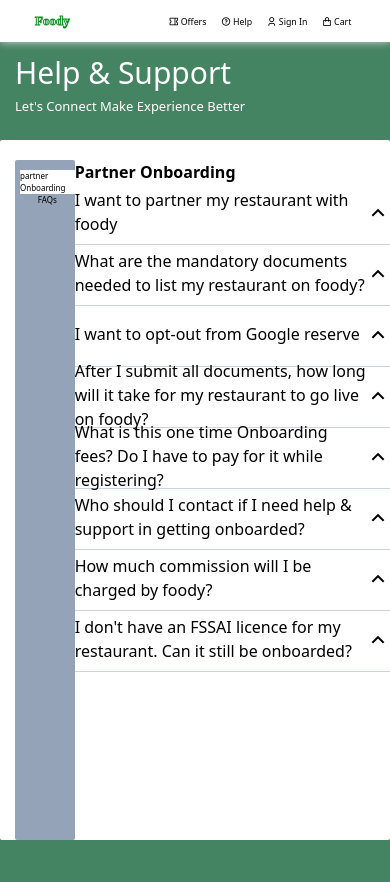
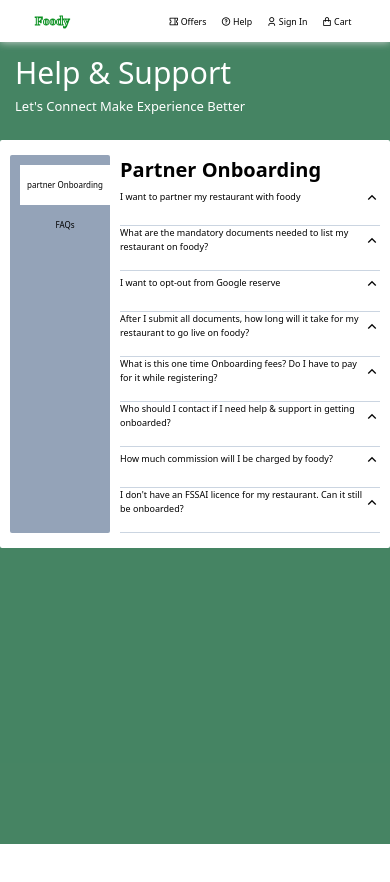
Before and after one commit to anku909/foody-web, a React (Vite) app: page /help in a window 390 px wide. Shown: the top 882 px of the page. After the commit the page ends 844 px from the top, so only its background shows below. Built offline with nearby package versions, Linux system fonts and the light colour scheme.

Commit message:
responsive fixing

```diff
--- a/src/components/AccordionHelp.jsx
+++ b/src/components/AccordionHelp.jsx
@@ -3,22 +3,23 @@ import React, { useState } from "react";
 function PartnerAccordion({ title, description, hyperLinkText, options }) {
   const [toggle, setToggle] = useState(false);
   const documentLines = description?.split("\n");
-  console.log(description);
   function handleToggle() {
     setToggle(!toggle);
   }
 
   return (
     <div>
-      <div className="accordion-div w-full ">
+      <div className="accordion-div xl:w-full ">
         <div
           onClick={handleToggle}
-          className="query-1 w-full h-8 mt-3 flex items-center justify-between mb-4 bg-white"
+          className="query-1 w-full xl:h-8 xl:mt-3 flex items-center justify-between xl:mb-4 bg-white"
         >
-          <div className=" text-base font-medium ">{title}</div>
+          <div className="title text-base font-medium cursor-pointer">
+            {title}
+          </div>
           <div
             onClick={handleToggle}
-            className="button cursor-pointer text-2xl"
+            className="button cursor-pointer xl:text-2xl"
           >
             {toggle ? (
               <i class="ri-arrow-down-s-line"></i>
@@ -28,7 +29,7 @@ function PartnerAccordion({ title, description, hyperLinkText, options }) {
           </div>
         </div>
         {toggle && (
-          <div className="more-text-on-click-section w-full mb-2 ">
+          <div className="more-text-on-click-section w-full xl:mb-2 ">
             <h5 className="text-green-800 font-semibold cursor-pointer">
               {hyperLinkText}
             </h5>
@@ -38,11 +39,11 @@ function PartnerAccordion({ title, description, hyperLinkText, options }) {
               </p>
             ))}
             {options ? (
-              <div className="mt-2">
-                <button className="px-3 py-[4px] border-2 border-orange-500 mt-3 rounded-sm ">
+              <div className=" options xl:mt-2">
+                <button className="xl:px-3 xl:py-[4px] border-2 border-orange-500 xl:mt-3 rounded-sm ">
                   Send An Mail
                 </button>
-                <p className="text-[10px] pt-1 opacity-70 ">
+                <p className="xl:text-[10px] xl:pt-1 opacity-70 ">
                   We will revert within 24-48 hrs
                 </p>
               </div>
--- a/src/components/Help.jsx
+++ b/src/components/Help.jsx
@@ -17,7 +17,7 @@ function Help() {
 
   return (
     <>
-      <div className="help-comp w-full min-h-[120vh] bg-[#0a5d31c1] xl:px-80 xl:pt-14">
+      <div className="help-comp w-full xl:min-h-[120vh] bg-[#0a5d31c1] xl:px-80 xl:pt-14">
         <div className="help-comp-heading w-full h-[140px] xl:mt-[50px] flex flex-col justify-start xl:px-20">
           <h3 className="heading-text font-medium xl:text-5xl text-white xl:pt-5">
             Help & Support
@@ -26,12 +26,12 @@ function Help() {
             Let's Connect Make Experience Better
           </p>
         </div>
-        <div className="help-body-container  w-full min-h-[700px] bg-white rounded-sm xl:px-12 xl:py-16 flex">
+        <div className="help-body-container  w-full xl:min-h-[700px] bg-white rounded-sm xl:px-12 xl:py-16 flex">
           <div
             className={`categories-section sticky bg-slate-400 xl:w-72 xl:min-h-[550px] rounded-sm xl:pl-6 xl:py-10 flex flex-col items-start`}
           >
             <div
-              className={`inside-div w-full xl:min-h-[65px] flex justify-center items-center p ${
+              className={`inside-div w-full xl:min-h-[65px] flex justify-center items-center ${
                 partnerToggle ? "bg-white" : ""
               }`}
             >
@@ -43,7 +43,7 @@ function Help() {
               </h4>
             </div>
             <div
-              className={`inside-div w-full xl:min-h-[65px]  flex justify-center items-center ${
+              className={`inside-div xl:w-full xl:min-h-[65px]  flex justify-center items-center ${
                 faqsToggle ? "bg-white" : ""
               }`}
             >
@@ -55,7 +55,7 @@ function Help() {
               </h4>
             </div>
           </div>
-          <div className="suggestion-helps w-full  xl:min-h-[550px] xl:px-10 xl:py-14 ">
+          <div className="suggestion-helps xl:w-full  xl:min-h-[550px] xl:px-10 xl:py-14 ">
             {partnerToggle ? (
               <h3 className="font-semibold xl:text-2xl">Partner Onboarding</h3>
             ) : (
--- a/src/sass/style.css
+++ b/src/sass/style.css
@@ -1014,7 +1014,7 @@
 @media screen and (max-width: 460px) {
   .help-comp {
     width: 100%;
-    min-height: 200vh;
+    min-height: 100vh;
     padding: 50px, 20px;
   }
 }
@@ -1036,29 +1036,85 @@
 }
 @media screen and (max-width: 460px) {
   .help-comp .help-body-container {
-    padding-left: 15px;
-    padding-top: 20px;
+    width: 100%;
+    display: flex;
+    gap: 10px;
+    padding: 15px 10px;
   }
 }
 @media screen and (max-width: 460px) {
   .help-comp .help-body-container .categories-section {
-    width: 70px;
-    min-height: 600px;
+    width: 100px;
     padding-top: 10px;
-    padding-left: 5px;
+  }
+}
+@media screen and (max-width: 460px) {
+  .help-comp .help-body-container .categories-section .inside-div {
+    width: 90px;
+    height: 40px;
+    margin-left: 10px;
   }
 }
 @media screen and (max-width: 460px) {
   .help-comp .help-body-container .categories-section .inside-div h4 {
     font-size: 8px;
-    text-wrap: wrap;
+  }
+}
+@media screen and (max-width: 460px) {
+  .help-comp .help-body-container .suggestion-helps {
+    width: 80%;
+  }
+}
+@media screen and (max-width: 460px) {
+  .help-comp .help-body-container .suggestion-helps h3 {
+    font-size: 20px;
+  }
+}
+
+@media screen and (max-width: 460px) {
+  .accordion-div {
+    width: 100%;
+  }
+}
+@media screen and (max-width: 460px) {
+  .accordion-div .query-1 .title {
+    font-size: 9px;
+    font-weight: 400;
+    line-height: 14px;
+  }
+}
+@media screen and (max-width: 460px) {
+  .accordion-div .more-text-on-click-section {
+    background-color: white;
+  }
+}
+@media screen and (max-width: 460px) and (max-width: 460px) {
+  .accordion-div .more-text-on-click-section h5 {
+    font-size: 12px;
+  }
+}
+@media screen and (max-width: 460px) {
+  .accordion-div .more-text-on-click-section p {
+    font-size: 8px;
+    margin-top: 5px;
+  }
+}
+@media screen and (max-width: 460px) and (max-width: 460px) {
+  .accordion-div .more-text-on-click-section .options button {
+    font-size: 10px;
+    padding: 2px 6px;
+  }
+}
+@media screen and (max-width: 460px) and (max-width: 460px) {
+  .accordion-div .more-text-on-click-section .options p {
+    font-size: 6px;
   }
 }
 
 @media screen and (max-width: 460px) {
   .signIn {
     width: 100%;
-    height: 70vh;
+    height: 100vh;
   }
 }
 @media screen and (max-width: 460px) {
@@ -1070,32 +1126,54 @@
     top: 50%;
   }
 }
+@media screen and (max-width: 460px) and (max-width: 460px) {
+  .signIn .whiteArea {
+    top: 50%;
+    left: 50%;
+    width: 80%;
+    height: 50vh;
+    transform: translate(-50%, -50%);
+    border-radius: 15px;
+    padding: 10px 40px;
+  }
+}
 @media screen and (max-width: 460px) {
   .signIn .whiteArea .close-btn-container {
-    width: 50%;
-    position: absolute;
-    left: 150px;
-    height: 30px;
+    width: 10%;
+    height: 40px;
   }
 }
 @media screen and (max-width: 460px) {
   .signIn .whiteArea .close-btn-container button {
-    font-size: 23px;
-    padding-top: 0;
+    margin-left: -6px;
+    margin-top: 2px;
+  }
+}
+@media screen and (max-width: 460px) {
+  .signIn .whiteArea .close-btn-container button i {
+    font-size: 40px;
+    margin-top: 0;
+  }
+}
+@media screen and (max-width: 460px) {
+  .signIn .whiteArea .signIn-signUp-container {
+    width: 100%;
+    height: 85%;
   }
 }
 @media screen and (max-width: 460px) and (max-width: 460px) {
   .signIn .whiteArea .signIn-signUp-container .heading-container {
-    width: 60%;
-    height: 60px;
+    width: 100%;
+    height: 120px;
+    padding-right: 10px;
   }
 }
 @media screen and (max-width: 460px) and (max-width: 460px) {
   .signIn .whiteArea .signIn-signUp-container .heading-container .heading-txt h4 {
-    font-size: 20px;
+    font-size: 30px;
   }
   .signIn .whiteArea .signIn-signUp-container .heading-container .heading-txt p {
-    font-size: 6px;
+    font-size: 11px;
     margin-top: 0px;
   }
 }
@@ -1103,12 +1181,12 @@
   .signIn .whiteArea .signIn-signUp-container .heading-container .heading-txt .line {
     width: 14px;
     height: 1px;
-    margin-top: 4px;
+    margin-top: 10px;
   }
 }
 @media screen and (max-width: 460px) and (max-width: 460px) {
   .signIn .whiteArea .signIn-signUp-container .heading-container img {
-    width: 55px;
+    width: 120px;
   }
 }
 @media screen and (max-width: 460px) and (max-width: 460px) {
@@ -1118,41 +1196,41 @@
 }
 @media screen and (max-width: 460px) and (max-width: 460px) and (max-width: 460px) {
   .signIn .whiteArea .signIn-signUp-container .login-function .input-box {
-    width: 130px;
-    height: 30px;
+    width: 95%;
+    height: 60px;
   }
 }
 @media screen and (max-width: 460px) and (max-width: 460px) and (max-width: 460px) {
   .signIn .whiteArea .signIn-signUp-container .login-function .input-box input {
-    width: 110px;
-    height: 15px;
+    width: 90%;
+    height: 60%;
     margin-left: 15px;
-    margin-top: 10px;
+    margin-top: 23px;
   }
 }
 @media screen and (max-width: 460px) and (max-width: 460px) and (max-width: 460px) {
   .signIn .whiteArea .signIn-signUp-container .login-function .input-box label {
-    font-size: 6px;
-    top: -2px;
+    font-size: 14px;
+    top: 5px;
     left: 15px;
   }
 }
 @media screen and (max-width: 460px) and (max-width: 460px) and (max-width: 460px) and (max-width: 460px) {
   .signIn .whiteArea .signIn-signUp-container .login-function .login-btn button {
-    padding: 2px 50px;
+    padding: 7px 40%;
     margin-top: 15px;
-    font-size: 10px;
+    font-size: 14px;
     font-weight: 500;
   }
 }
 @media screen and (max-width: 460px) and (max-width: 460px) and (max-width: 460px) {
   .signIn .whiteArea .signIn-signUp-container .login-function .term-conditions {
-    width: 80%;
-    margin-top: 0px;
+    width: 95%;
+    margin-top: 1px;
   }
 }
 @media screen and (max-width: 460px) and (max-width: 460px) and (max-width: 460px) {
   .signIn .whiteArea .signIn-signUp-container .login-function .term-conditions p {
-    font-size: 4px;
+    font-size: 9px;
   }
 }/*# sourceMappingURL=style.css.map */
--- a/src/sass/style.scss
+++ b/src/sass/style.scss
@@ -976,7 +976,7 @@
 .help-comp {
   @include mobile {
     width: 100%;
-    min-height: 200vh;
+    min-height: 100vh;
     padding: 50px, 20px;
   }
   .help-comp-heading {
@@ -997,24 +997,78 @@
   }
   .help-body-container {
     @include mobile {
-      padding-left: 15px;
-      padding-top: 20px;
+      width: 100%;
+      display: flex;
+      gap: 10px;
+      padding: 15px 10px;
     }
     .categories-section {
       @include mobile {
-        width: 70px;
-        min-height: 600px;
+        width: 100px;
         padding-top: 10px;
-        padding-left: 5px;
       }
 
       .inside-div {
         @include mobile {
+          width: 90px;
+          height: 40px;
+          margin-left: 10px;
         }
         h4 {
           @include mobile {
             font-size: 8px;
-            text-wrap: wrap;
+          }
+        }
+      }
+    }
+    .suggestion-helps {
+      @include mobile {
+        width: 80%;
+      }
+      h3 {
+        @include mobile {
+          font-size: 20px;
+        }
+      }
+    }
+  }
+}
+
+.accordion-div {
+  @include mobile {
+    width: 100%;
+  }
+  .query-1 {
+    .title {
+      @include mobile {
+        font-size: 9px;
+        font-weight: 400;
+        line-height: 14px;
+      }
+    }
+  }
+  .more-text-on-click-section {
+    @include mobile {
+      background-color: white;
+      h5 {
+        @include mobile {
+          font-size: 12px;
+        }
+      }
+      p {
+        font-size: 8px;
+        margin-top: 5px;
+      }
+      .options {
+        button {
+          @include mobile {
+            font-size: 10px;
+            padding: 2px 6px;
+          }
+        }
+        p {
+          @include mobile {
+            font-size: 6px;
           }
         }
       }
@@ -1025,7 +1079,7 @@
 .signIn {
   @include mobile {
     width: 100%;
-    height: 70vh;
+    height: 100vh;
   }
   .whiteArea {
     @include mobile {
@@ -1034,37 +1088,53 @@
       padding-left: 15px;
       position: absolute;
       top: 50%;
+      @include mobile {
+        top: 50%;
+        left: 50%;
+        width: 80%;
+        height: 50vh;
+        transform: translate(-50%, -50%);
+        border-radius: 15px;
+        padding: 10px 40px;
+      }
     }
     .close-btn-container {
       @include mobile {
-        width: 50%;
-        position: absolute;
-        left: 150px;
-        height: 30px;
+        width: 10%;
+        height: 40px;
       }
 
       button {
         @include mobile {
-          font-size: 23px;
-          padding-top: 0;
+          margin-left: -6px;
+          margin-top: 2px;
+        }
+        i {
+          @include mobile {
+            font-size: 40px;
+            margin-top: 0;
+          }
         }
       }
     }
 
     .signIn-signUp-container {
       @include mobile {
+        width: 100%;
+        height: 85%;
         .heading-container {
           @include mobile {
-            width: 60%;
-            height: 60px;
+            width: 100%;
+            height: 120px;
+            padding-right: 10px;
           }
           .heading-txt {
             @include mobile {
               h4 {
-                font-size: 20px;
+                font-size: 30px;
               }
               p {
-                font-size: 6px;
+                font-size: 11px;
                 margin-top: 0px;
               }
             }
@@ -1072,13 +1142,13 @@
               .line {
                 width: 14px;
                 height: 1px;
-                margin-top: 4px;
+                margin-top: 10px;
               }
             }
           }
           img {
             @include mobile {
-              width: 55px;
+              width: 120px;
             }
           }
         }
@@ -1088,21 +1158,21 @@
             padding-top: 20px;
             .input-box {
               @include mobile {
-                width: 130px;
-                height: 30px;
+                width: 95%;
+                height: 60px;
               }
               input {
                 @include mobile {
-                  width: 110px;
-                  height: 15px;
+                  width: 90%;
+                  height: 60%;
                   margin-left: 15px;
-                  margin-top: 10px;
+                  margin-top: 23px;
                 }
               }
               label {
                 @include mobile {
-                  font-size: 6px;
-                  top: -2px;
+                  font-size: 14px;
+                  top: 5px;
                   left: 15px;
                 }
               }
@@ -1111,9 +1181,9 @@
               @include mobile {
                 button {
                   @include mobile {
-                    padding: 2px 50px;
+                    padding: 7px 40%;
                     margin-top: 15px;
-                    font-size: 10px;
+                    font-size: 14px;
                     font-weight: 500;
                   }
                 }
@@ -1121,12 +1191,12 @@
             }
             .term-conditions {
               @include mobile {
-                width: 80%;
-                margin-top: 0px;
+                width: 95%;
+                margin-top: 1px;
               }
               p {
                 @include mobile {
-                  font-size: 4px;
+                  font-size: 9px;
                 }
               }
             }
```
Also changed, not shown: src/components/SignIn.jsx (+12 -15 lines), 1 other file (tests, documents, lock files or other folders).
